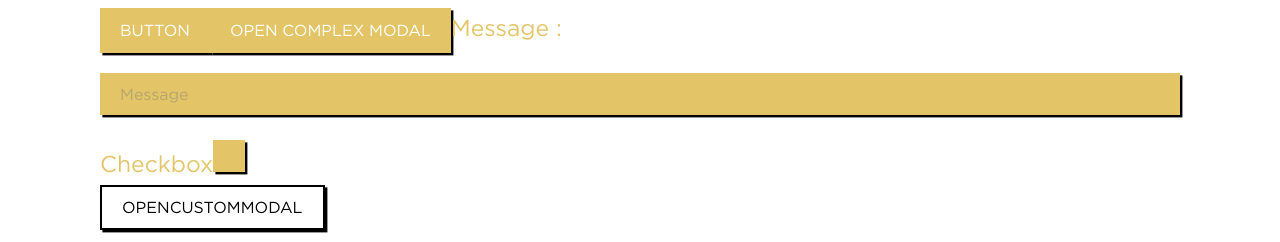
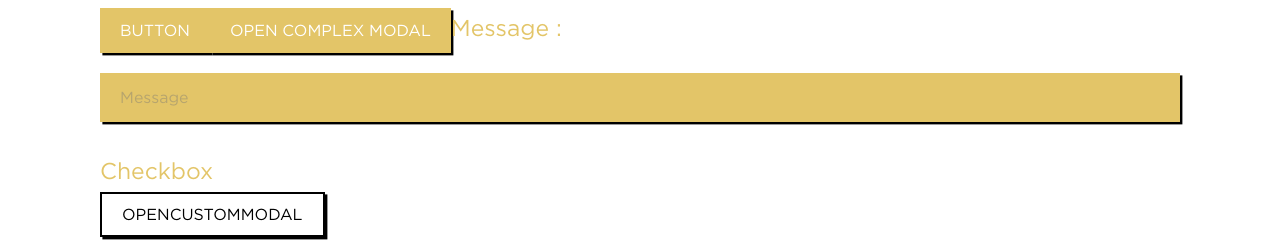
Before and after one commit to use-compose/ui, a Vue app: page / in a window 1280 px wide. Shown: the top 242 px of the page. Built offline with nearby package versions, Linux system fonts and the light colour scheme.

Commit message:
Remove fixed height components

```diff
--- a/src/assets/scss/theme.scss
+++ b/src/assets/scss/theme.scss
@@ -211,7 +211,6 @@ body {
 @include utils.cssvars(
   'component',
   (
-    height: 2.625rem,
     transform: translate(0, 0),
     transform-value: calc(utils.theme(base-unit-calc) / 2 * var(--active)),
     transform-hover: utils.component(transform),
```
